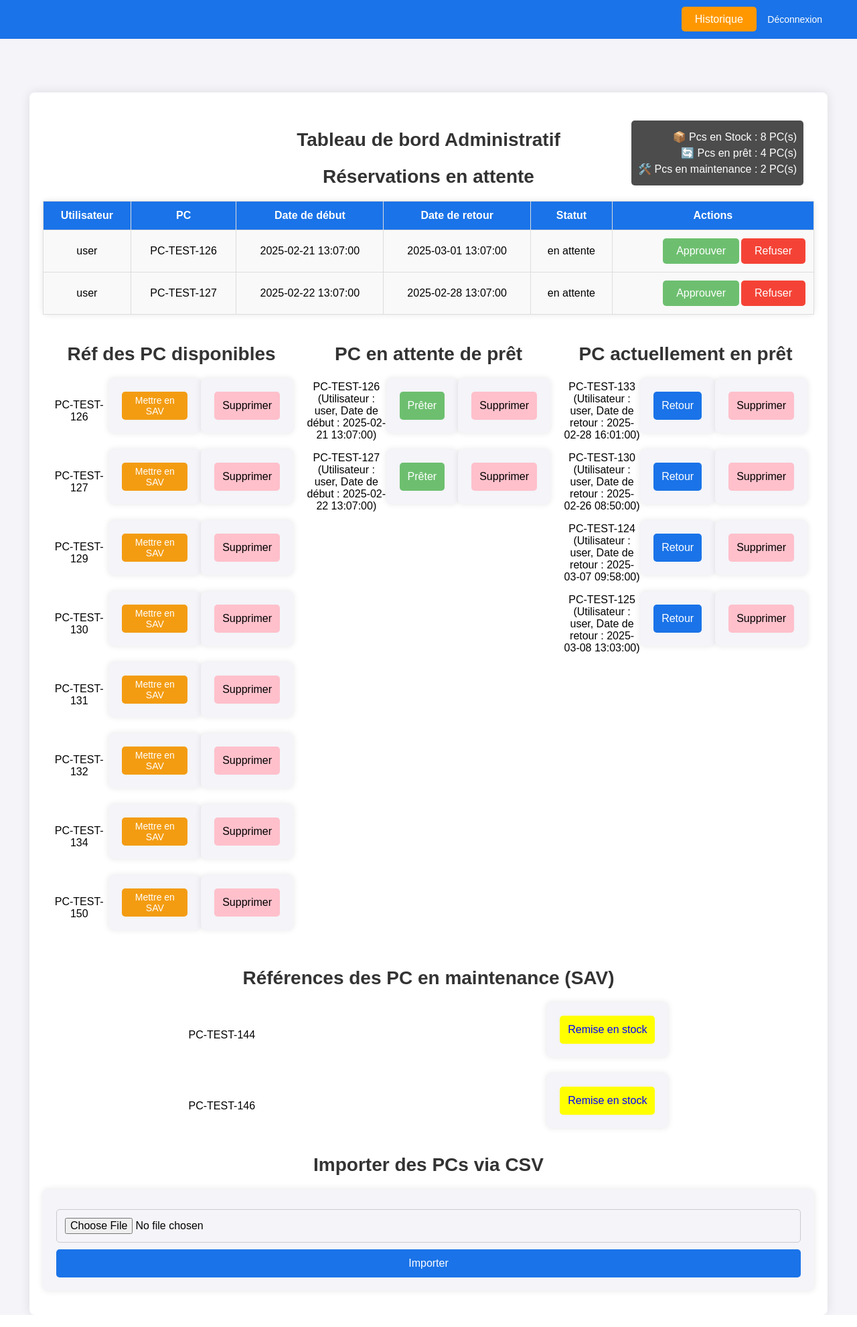
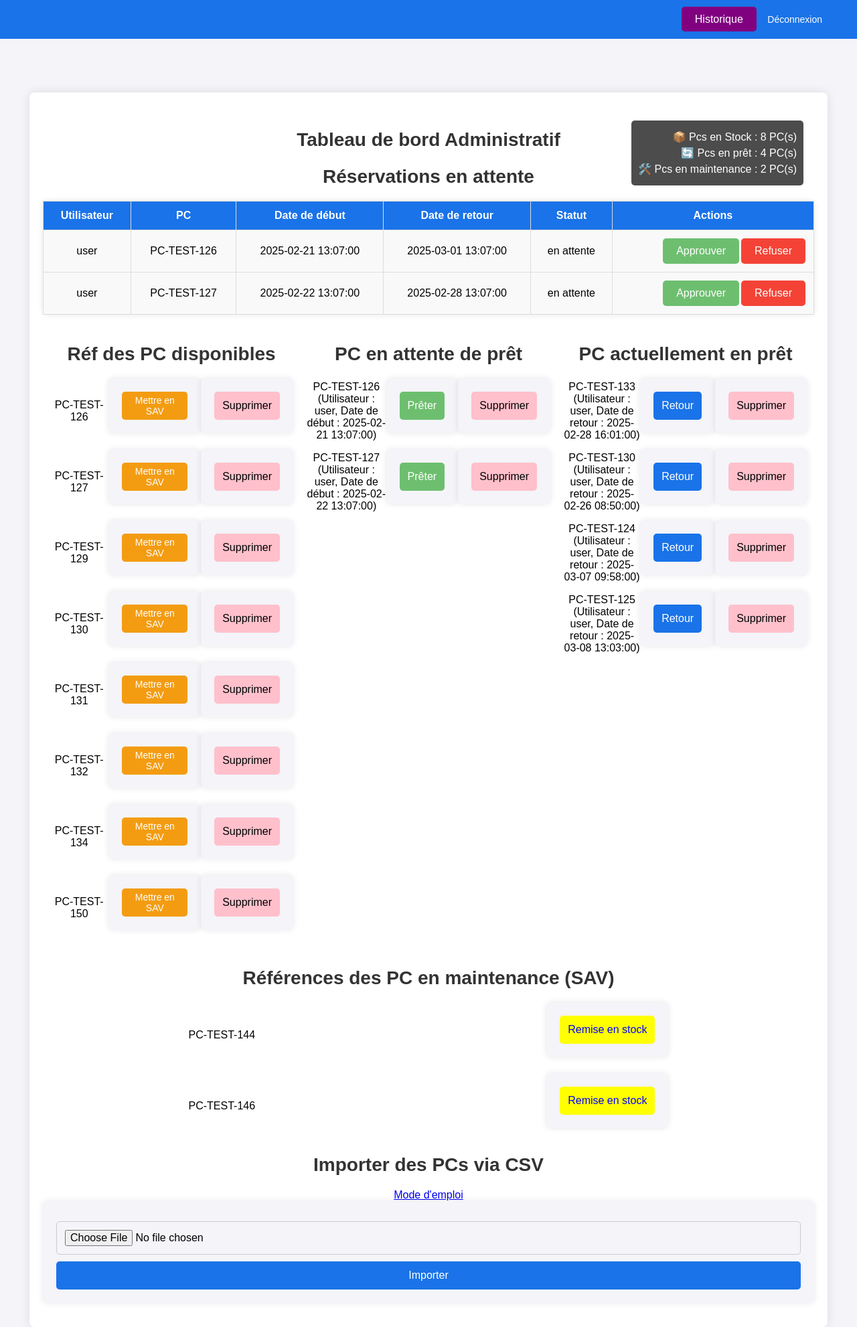
Before and after one commit to JM97400/Orditrack, a PHP site: page /admin.php in a window 1280 px wide. Shown: the whole page at 67% size. Run offline with PHP 8.4, Linux system fonts and the light colour scheme; the visitor is signed in with stand-in values (Sample User, id 1); data comes from the database, SQL or seed files in the repository.

Commit message:
Ajout du mode d'emploi du fichier csv

```diff
--- a/Orditrack/admin.php
+++ b/Orditrack/admin.php
@@ -351,7 +351,7 @@ if ($_SERVER['REQUEST_METHOD'] === 'POST') {
             </div>
              <!-- Formulaire d'importation CSV -->
              <div class="import-csv">
-                <h2>Importer des PCs via CSV</h2>
+             <h2>Importer des PCs via CSV</h2><a href="emploi.html" target="_blank">Mode d'emploi</a>
                 <form action="admin.php" method="POST" enctype="multipart/form-data">
                     <input type="file" name="csv_file" accept=".csv" required>
                     <button type="submit" name="import_csv" class="button import">Importer</button>
--- a/Orditrack/style.css
+++ b/Orditrack/style.css
@@ -259,6 +259,10 @@ li span.reference {
     color: black;
 }
 
+.button.history{
+    background-color: purple;
+}
+
 .button.sav {
     background-color: #f39c12;
     color: white;
```
